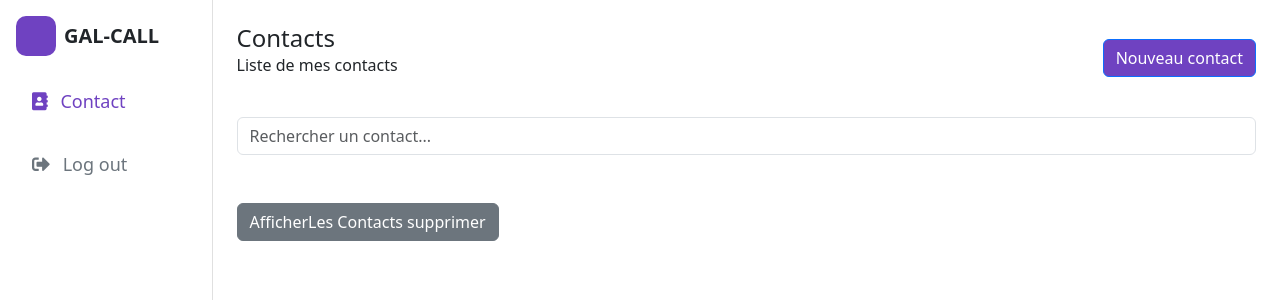
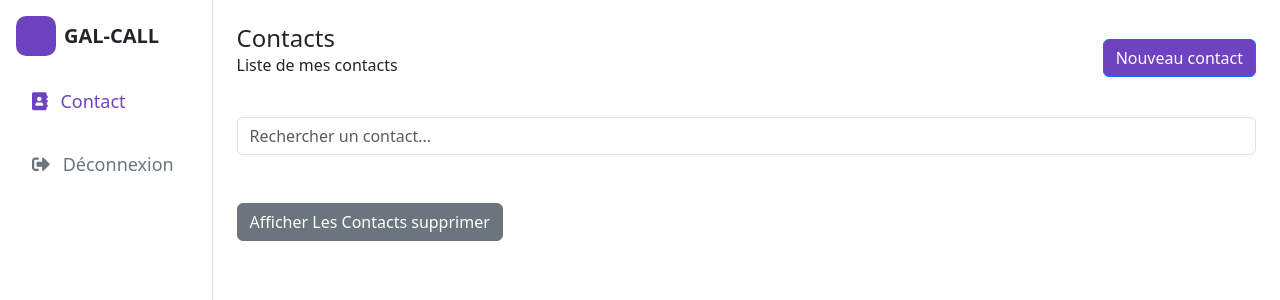
Before and after one commit to barroam/gestion-contact-Agular, an Angular app: page / in a window 1280 px wide. Shown: the top 300 px of the page. Built offline with nearby package versions, Linux system fonts and the light colour scheme.

Commit message:
style de la page d'accueil et redirection

```diff
--- a/src/app/add-contact/add-contact.component.ts
+++ b/src/app/add-contact/add-contact.component.ts
@@ -3,11 +3,12 @@ import { NgFor, NgIf } from '@angular/common';
 import { FormsModule } from '@angular/forms';
 import { ContactService } from '../services/contact.service';
 import { Contact } from '../models/contact';
-import { RouterLink } from '@angular/router';
+import { Router } from '@angular/router';
+
 @Component({
   selector: 'app-add-contact',
   standalone: true,
-  imports: [FormsModule, NgIf, NgFor, RouterLink],
+  imports: [FormsModule, NgIf, NgFor],
   templateUrl: './add-contact.component.html',
   styleUrls: ['./add-contact.component.css']
 })
@@ -17,7 +18,7 @@ export class AddContactComponent {
   email: string = '';
   telephone: string = '';
 
-  constructor(private contactService: ContactService) {}
+  constructor(private contactService: ContactService, private router: Router) {}
 
   onAddContact() {
     if (this.nom && this.email && this.telephone) {
@@ -26,6 +27,7 @@ export class AddContactComponent {
       this.clearForm();
       alert('Contact enregistré avec succès!');
       this.contactAdded.emit();
+      this.router.navigate(['']);
     } else {
       alert('Veuillez remplir tous les champs.');
     }
--- a/src/app/list-contact/list-contact.component.css
+++ b/src/app/list-contact/list-contact.component.css
@@ -59,6 +59,9 @@ body {
 }
 .card img {
   border-radius: 10px 10px 0 0;
+  width: 100%;        /* Utilise toute la largeur du conteneur */
+  height: 250px;
+  object-fit: cover;
 }
 .card .card-body {
   padding: 15px;
--- a/src/app/list-contact/list-contact.component.html
+++ b/src/app/list-contact/list-contact.component.html
@@ -11,7 +11,7 @@
       </a>
       <a class="nav-link" href="#">
         <i class="fas fa-sign-out-alt me-2"></i>
-        Log out
+        Déconnexion
       </a>
     </nav>
   </div>
@@ -62,7 +62,7 @@
 
       <!-- Button qui affiche les contact supprimer  -->
       <button (click)="toggleDeletedContacts()" class="btn btn-secondary mt-4">
-        {{ showDeletedContacts ? 'Masquer' : 'Afficher' }}Les Contacts supprimer
+        {{ showDeletedContacts ? ' Masquer ' : 'Afficher ' }}Les Contacts supprimer
       </button>
 
       <!-- List des contact supprimer  -->
```
